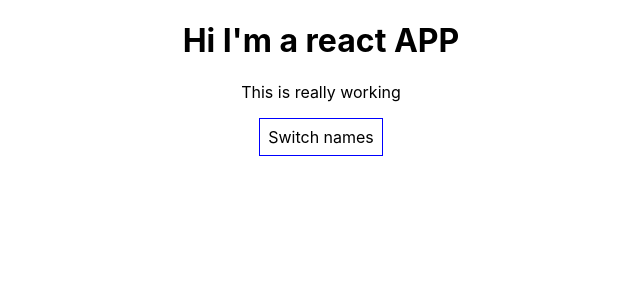
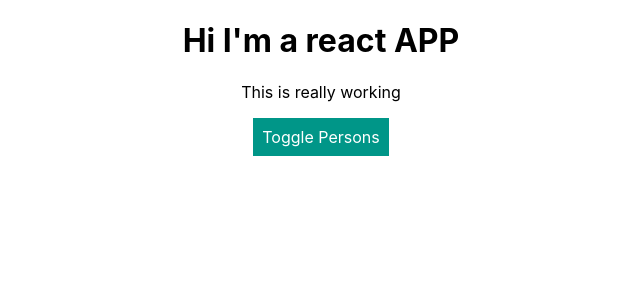
Before and after one commit to shahbhumi53/react-complete-guide, a React (Create React App) app: page / in a window 1280 px wide. Shown: the top 300 px of the page, without its empty margins (319-959 px from the left). Built offline with nearby package versions, Linux system fonts and the light colour scheme.

Commit message:
dynamically adding styles

```diff
--- a/src/App.js
+++ b/src/App.js
@@ -88,10 +88,12 @@ class App extends Component {
 
         // this is inline style
         // biggest drawback of using this syntax is you can not add css like :hover, :focus etc
+        // pseudo selectors can not be added
         const btnStyle = {
-            backgroundColor: 'white',
+            backgroundColor: '#009688',
+            color: 'white',
             font: 'inherit',
-            border: '1px solid blue',
+            border: '1px solid #009688',
             padding: '8px',
             cursor: 'pointer'
         };
@@ -111,6 +113,9 @@ class App extends Component {
                     })}
                 </div>
             );
+
+            btnStyle.backgroundColor = '#e91e63';
+            btnStyle.border = '#e91e63';
         }
 
         return (
@@ -124,7 +129,7 @@ class App extends Component {
                  reference */}
 
                 <button style={ btnStyle }
-                        onClick={ this.toggelPersons } >Switch names</button>
+                        onClick={ this.toggelPersons } >Toggle Persons</button>
                 { persons }
             </div>
         );
```
